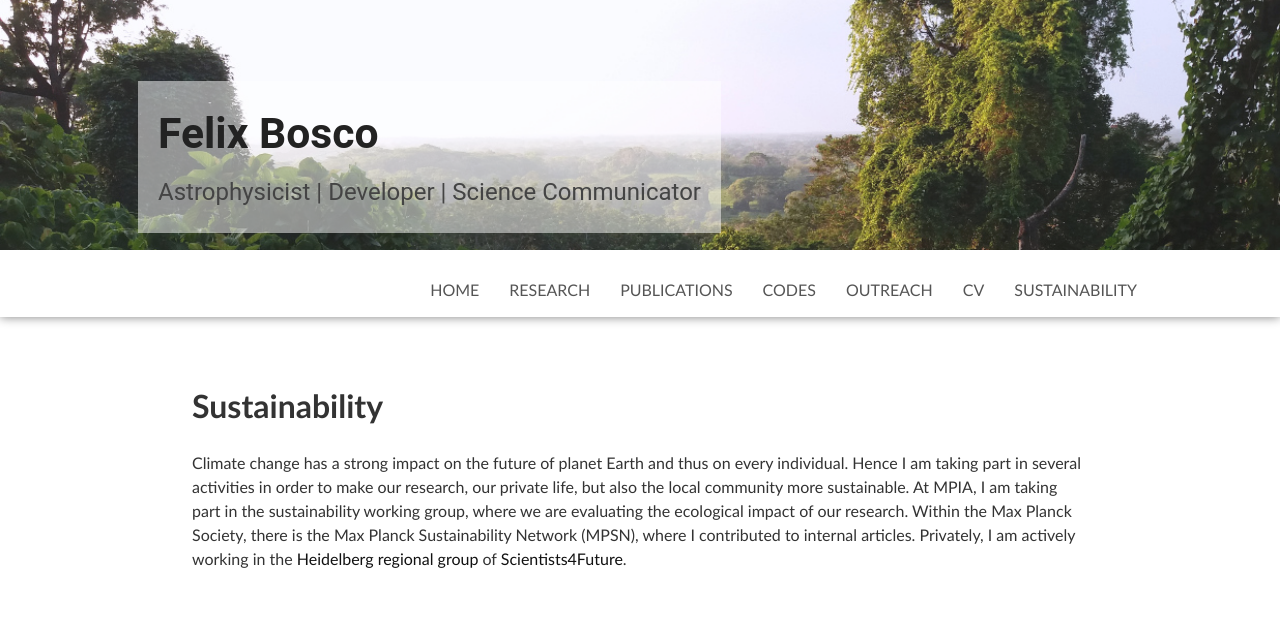
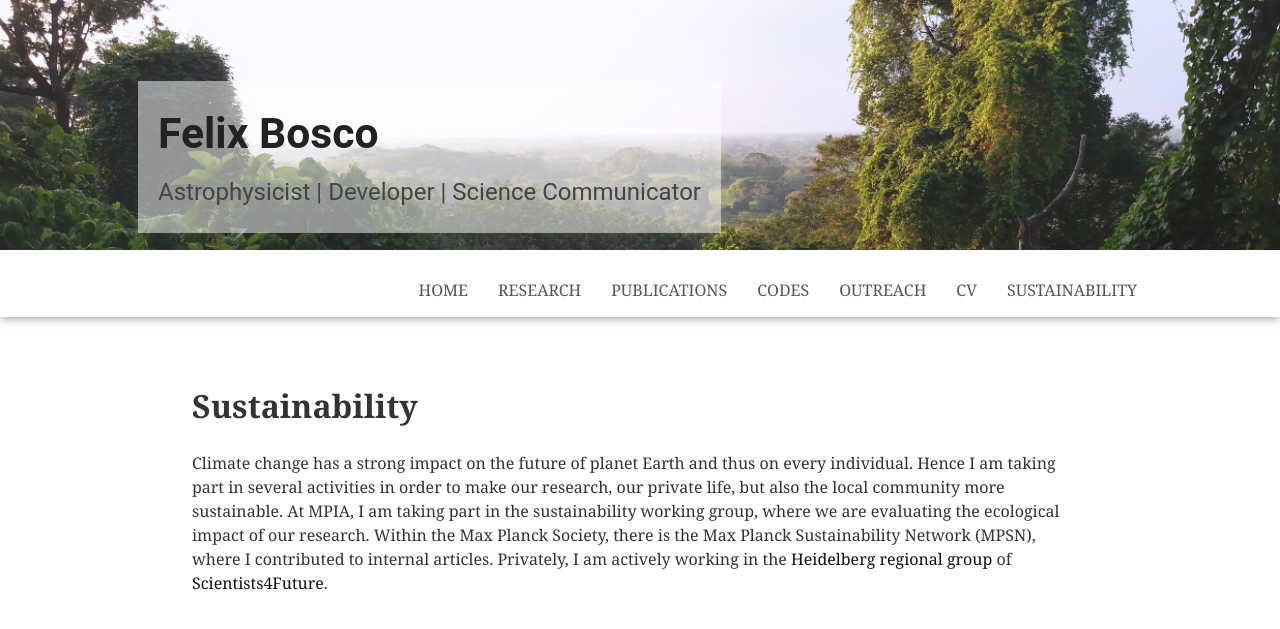
Before and after one commit to felixbosco/felixbosco.github.io, a Jekyll site: the page built from sustainability.html, in a window 1280 px wide. Shown: the top 629 px of the page. Built offline with Jekyll 4.4.1, drawn with Linux system fonts in a browser that asks for light colours.

Commit message:
Change default font to Cambria

```diff
--- a/assets/css/style.css
+++ b/assets/css/style.css
@@ -1,7 +1,7 @@
 /* ---------- general design: body ---------- */
 html, body {
   margin: 0;
-  font-family: Calibri, Arial, sans-serif;
+  font-family: Cambria, Calibri, Arial, sans-serif;
   color: #555753;
   line-height: 1.5;
 }
```
